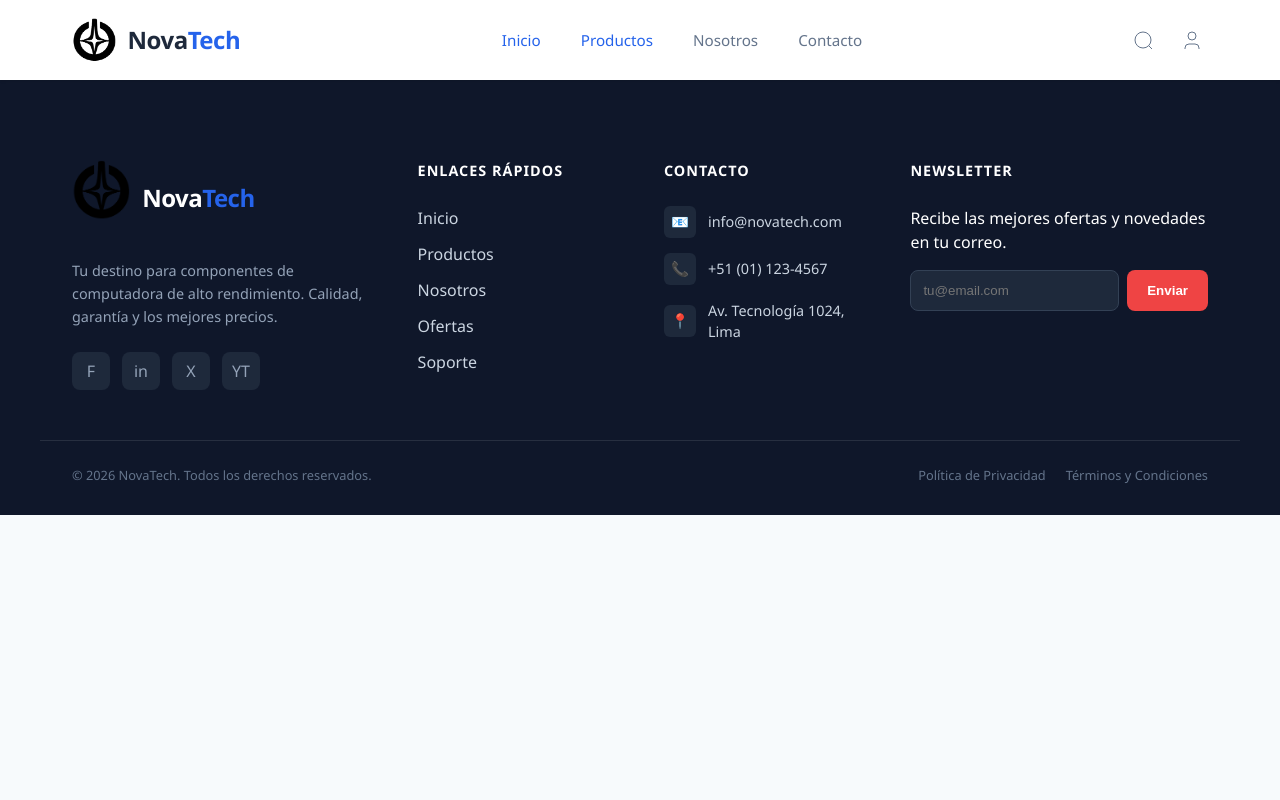
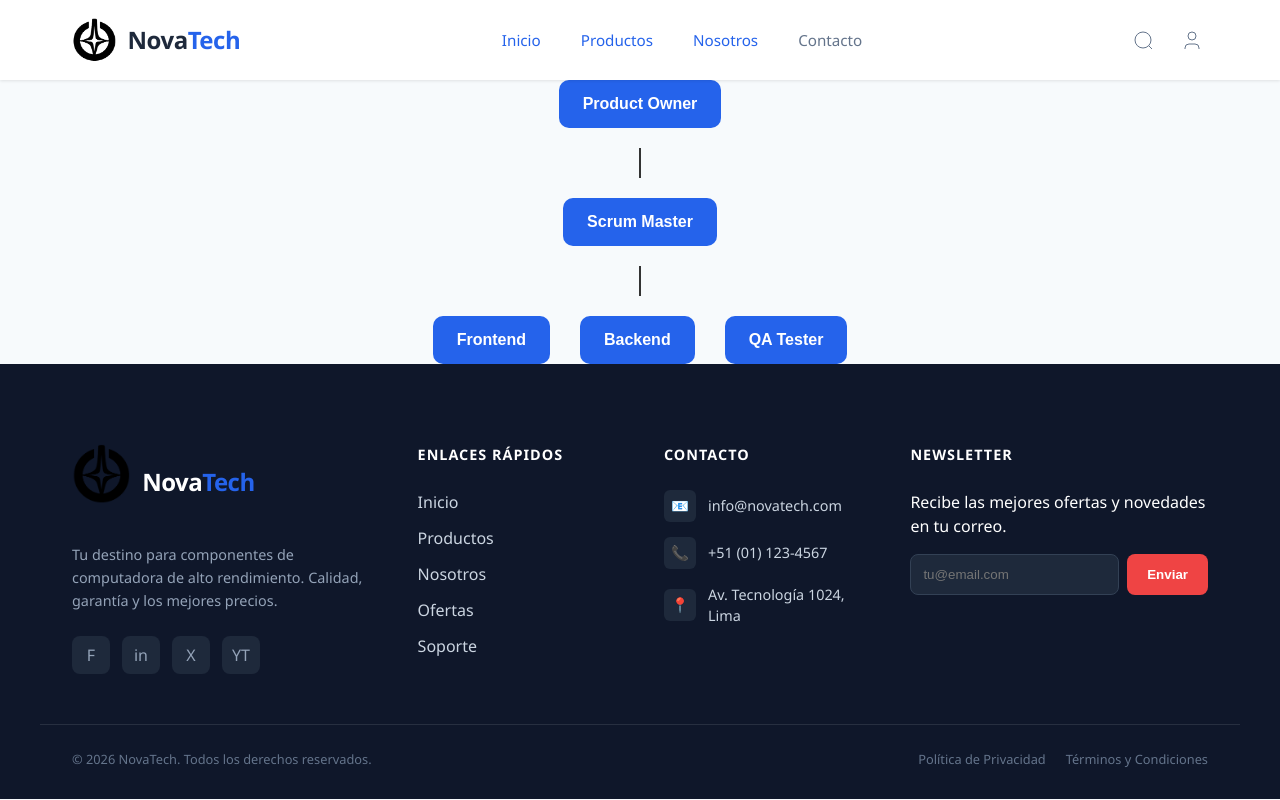
Before and after one commit to Giampierr/NovaTech, a React (Vite) app: page /nosotros in a window 1280 px wide. Built offline with nearby package versions, Linux system fonts and the light colour scheme.

Commit message:
feat(MapaOrg.jsx):agrega el mapa organizacional

```diff
--- a/src/components/Header.jsx
+++ b/src/components/Header.jsx
@@ -28,7 +28,7 @@ function Header() {
               </Link>
             </li>
             <li>
-              <Link href="#" className="nav-link">
+              <Link to="/nosotros" className="nav-link active">
                 Nosotros
               </Link>
             </li>
--- a/src/components/MapaOrg.jsx
+++ b/src/components/MapaOrg.jsx
@@ -1,5 +1,25 @@
+import './MapaOrg.scss'
+
 export function MapaOrg(){
     return(
-        <></>
+        <div class="organigrama">
+    <div class="nivel">
+        <div class="cargo">Product Owner</div>
+    </div>
+
+    <div class="linea"></div>
+
+    <div class="nivel">
+        <div class="cargo">Scrum Master</div>
+    </div>
+
+    <div class="linea"></div>
+
+    <div class="equipo">
+        <div class="cargo">Frontend</div>
+        <div class="cargo">Backend</div>
+        <div class="cargo">QA Tester</div>
+    </div>
+</div>
     )
 }
--- /dev/null
+++ b/src/components/MapaOrg.scss
@@ -0,0 +1,26 @@
+.organigrama{
+    display:flex;
+    flex-direction:column;
+    align-items:center;
+    gap:20px;
+    font-family:Poppins,sans-serif;
+}
+
+.cargo{
+    background:#2563eb;
+    color:white;
+    padding:12px 24px;
+    border-radius:10px;
+    font-weight:600;
+}
+
+.linea{
+    width:2px;
+    height:30px;
+    background:#333;
+}
+
+.equipo{
+    display:flex;
+    gap:30px;
+}
```
